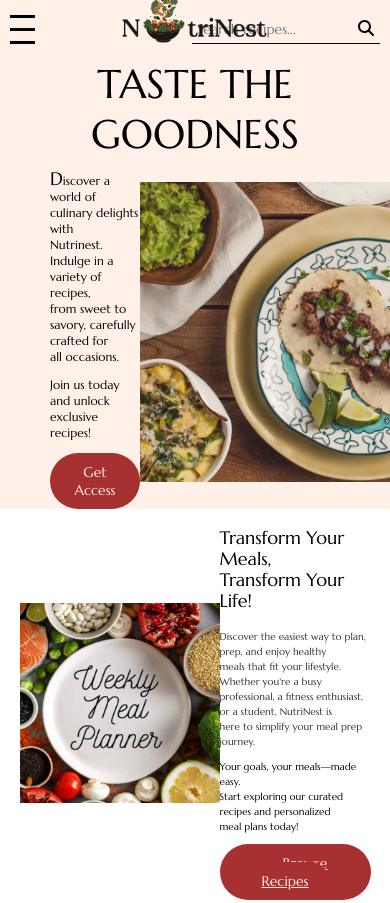
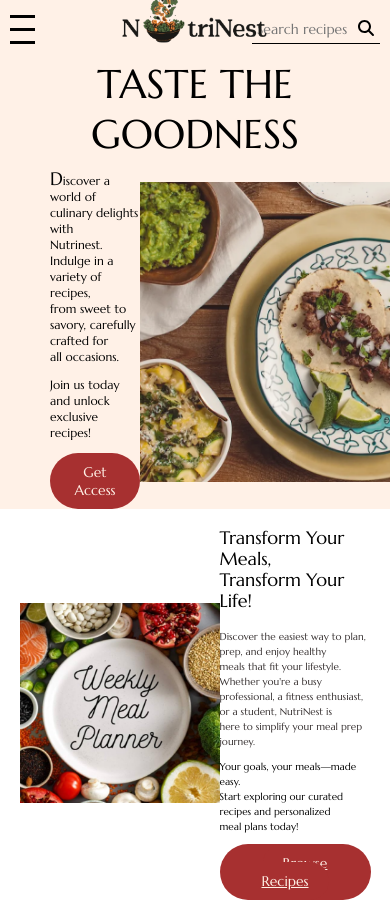
Before and after one commit to Rushaida0077/NutriNest, a plain HTML site: page index.html in a window 390 px wide. Shown: the top 903 px of the page. Drawn offline with nearby package versions, Linux system fonts and the light colour scheme.

Commit message:
Update style.css

```diff
--- a/style.css
+++ b/style.css
@@ -568,6 +568,10 @@ body {
         display: flex;
     }
 
+    .search-input {
+        width: 90px;
+    }
+
     .s1 h1 {
         font-size: 40px;
     }
```
